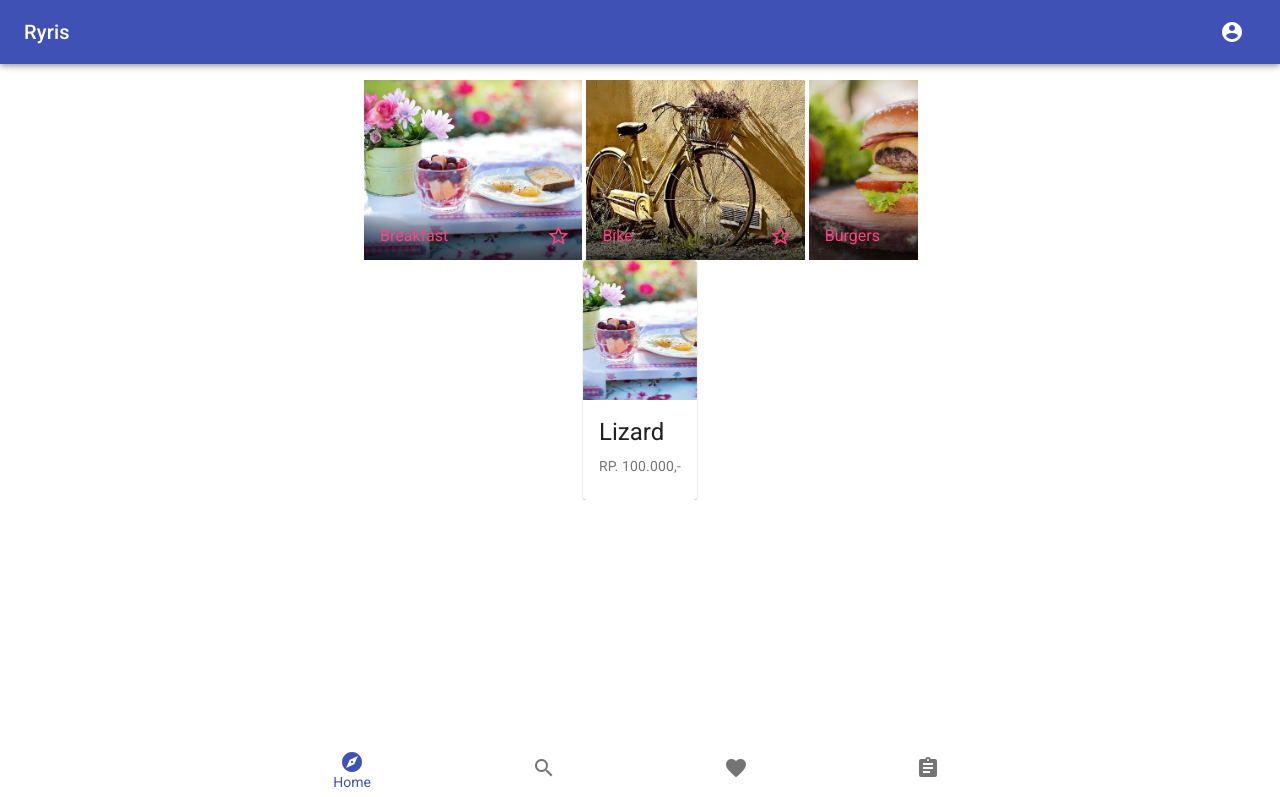
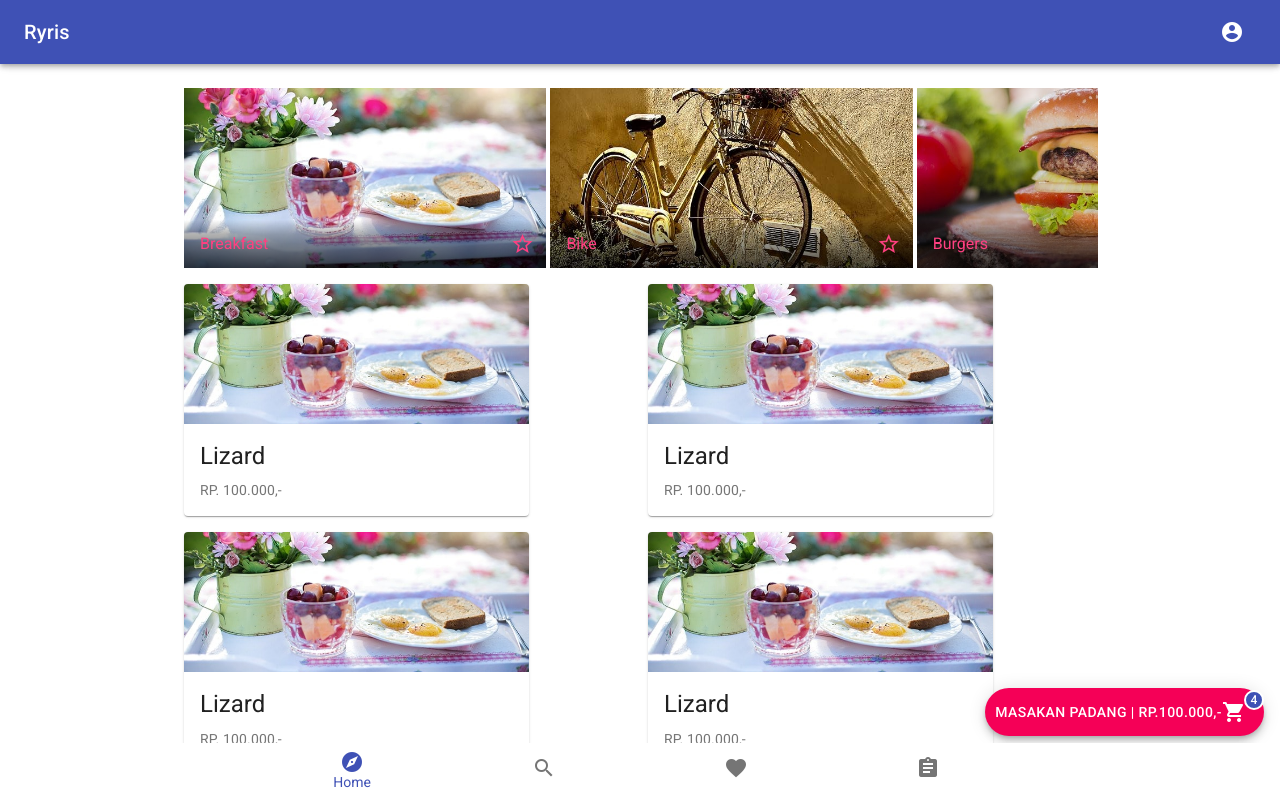
Before and after one commit to ryfazrin/ryris-template, a React (Create React App) app: page / in a window 1280 px wide. Shown: the top 797 px of the page. Built offline with nearby package versions, Linux system fonts and the light colour scheme.

Commit message:
Add clean Component for Home Page. Banner & CardCategory

```diff
--- /dev/null
+++ b/src/components/homeComponents/Banner.js
@@ -0,0 +1,68 @@
+import {Icon, IconButton, ImageListItem, ImageList, ImageListItemBar, makeStyles } from "@material-ui/core";
+
+const useStyles = makeStyles((theme) => ({
+    banner: {
+      flexWrap: 'nowrap',
+      // Promote the list into his own layer on Chrome. This cost memory but helps keeping high FPS.
+      transform: 'translateZ(0)',
+    },
+    category: {
+      marginTop: '1rem',
+    },
+    title: {
+      color: theme.palette.secondary.light,
+    },
+    titleBar: {
+      background: 'linear-gradient(to top, rgba(0,0,0,0.7) 0%, rgba(0,0,0,0.3) 70%, rgba(0,0,0,0) 100%)',
+    },
+}));
+
+function Banner() {
+    const classes = useStyles();
+    return(
+      <ImageList className={classes.banner} cols={2.5}>
+        {itemData.map((item) => (
+          <ImageListItem key={item.img}>
+            <img src={item.img} alt={item.title} />
+            <ImageListItemBar
+              title={item.title}
+              classes={{
+                root: classes.titleBar,
+                title: classes.title,
+              }}
+              actionIcon={
+                <IconButton aria-label={`star ${item.title}`}>
+                    <Icon className={classes.title}>star_outlined</Icon>
+                </IconButton>
+              }
+            />
+          </ImageListItem>
+        ))}
+      </ImageList>
+    );
+}
+
+const itemData = [
+  {
+      img: 'images/breakfast.jpg',
+      title: 'Breakfast',
+  },
+  {
+      img: 'images/bike.jpg',
+      title: 'Bike',
+  },
+  {
+      img: 'images/burgers.jpg',
+      title: 'Burgers',
+  },
+  {
+      img: 'images/camera.jpg',
+      title: 'Camera',
+  },
+  {
+      img: 'images/vegetables.jpg',
+      title: 'Vegetables',
+  }
+];
+
+export default Banner;
--- /dev/null
+++ b/src/components/homeComponents/CardCategory.js
@@ -0,0 +1,34 @@
+import {Card, CardActionArea, CardContent, CardMedia, Typography, makeStyles } from "@material-ui/core";
+
+const useStyles = makeStyles(() => ({
+    root: {
+      maxWidth: 345,
+    },
+    media:{
+      height: 140,
+    },
+}));
+
+function CardCategory() {
+    const classes = useStyles();
+    return(
+      <Card className={classes.root}>
+        <CardActionArea>
+          <CardMedia
+            className={classes.media}
+            image="images/breakfast.jpg"
+            title="breakfast" />
+          <CardContent>
+            <Typography gutterBottom variant="h5" component="h2">
+              Lizard
+            </Typography>
+            <Typography variant="body2" color="textSecondary" component="p">
+              RP. 100.000,-
+            </Typography>
+          </CardContent>
+        </CardActionArea>
+      </Card>
+    );
+}
+
+export default CardCategory;
--- a/src/pages/Home.js
+++ b/src/pages/Home.js
@@ -1,124 +1,79 @@
-import { Icon, IconButton, ImageListItem, makeStyles, ImageList, ImageListItemBar, Container, Card, CardActionArea, CardContent, CardMedia, Typography } from '@material-ui/core';
+import { makeStyles, withStyles, Container, Grid, Fab, Icon, IconButton, Badge } from '@material-ui/core';
+import Banner from '../components/homeComponents/Banner';
+import CardCategory from '../components/homeComponents/CardCategory';
 
 const useStyles = makeStyles((theme) => ({
     root: {
       display: 'flex',
       flexWrap: 'wrap',
-      justifyContent: 'space-around',
-      overflow: 'hidden',
-      backgroundColor: theme.palette.background.paper,
       marginTop: '1rem',
       marginBottom: '5rem',
     },
-    banner: {
-      flexWrap: 'nowrap',
-      // Promote the list into his own layer on Chrome. This cost memory but helps keeping high FPS.
-      transform: 'translateZ(0)',
+    extendedIcon: {
+      marginRight: theme.spacing(1),
     },
-    category: {
-      marginTop: '1rem',
-    },
-    title: {
-      color: theme.palette.secondary.light,
-    },
-    titleBar: {
-      background: 'linear-gradient(to top, rgba(0,0,0,0.7) 0%, rgba(0,0,0,0.3) 70%, rgba(0,0,0,0) 100%)',
-    },
-    media:{
-      height: 140,
+    fab: {
+      position: 'fixed',
+      padding: '0 10px',
+      bottom: theme.spacing(8),
+      right: theme.spacing(2),
     },
 }));
 
+const StyledBadge = withStyles((theme) => ({
+  badge: {
+    // top: 13,
+    border: `2px solid ${theme.palette.background.paper}`,
+    padding: '0 4px',
+  },
+}))(Badge);
 
 function Home() {
     const classes = useStyles();
 
     return(
-        <Container className={classes.root} maxWidth="sm">
-            {/* banner */}
-            <ImageList className={classes.banner} cols={2.5}>
-              {itemData.map((item) => (
-                <ImageListItem key={item.img}>
-                  <img src={item.img} alt={item.title} />
-                  <ImageListItemBar
-                    title={item.title}
-                    classes={{
-                      root: classes.titleBar,
-                      title: classes.title,
-                    }}
-                    actionIcon={
-                      <IconButton aria-label={`star ${item.title}`}>
-                          <Icon className={classes.title}>star_outlined</Icon>
-                      </IconButton>
-                    }
-                  />
-                </ImageListItem>
-              ))}
-            </ImageList>
+      <Container maxWidth="md">
+        <Grid className={classes.root} container spacing={2} display='flex'>
 
-            {/* Category */}
-            {/* <ImageList className={classes.category}>
-                {itemData.map((item) => (
-                    <ImageListItem key={item.img}>
-                        <img src={item.img} alt={item.title} />
-                        <ImageListItemBar
-                            title={item.title}
-                            classes={{
-                                root: classes.titleBar,
-                                title: classes.title,
-                            }}
-                            actionIcon={
-                                <IconButton aria-label={`star ${item.title}`}>
-                                    <Icon className={classes.title}>star_outlined</Icon>
-                                </IconButton>
-                            }
-                        />
-                    </ImageListItem>
-                ))}
-            </ImageList> */}
+            <Grid item xs={12}>
+              {/* banner */}
+              <Banner />
+            </Grid>
 
-            {/* Card */}
-            <Card>
-              <CardActionArea>
-                <CardMedia
-                  className={classes.media}
-                  image="images/breakfast.jpg"
-                  title="breakfast" />
-              </CardActionArea>
-              <CardContent>
-                <Typography gutterBottom variant="h5" component="h2">
-                  Lizard
-                </Typography>
-                <Typography variant="body2" color="textSecondary" component="p">
-                  RP. 100.000,-
-                </Typography>
-              </CardContent>
-            </Card>
-        </Container>
+            <Grid item xs={12} alignContent='center'>
+              <Grid container spacing={2}>
+                {/* Card Category */}
+                <Grid item xs={6}>
+                  <CardCategory />
+                </Grid>
+                <Grid item xs={6}>
+                  <CardCategory />
+                </Grid>
+                <Grid item xs={6}>
+                  <CardCategory />
+                </Grid>
+                <Grid item xs={6}>
+                  <CardCategory />
+                </Grid>
+              </Grid>
+            </Grid>
+
+            <Grid item xs={12}>
+              {/* banner */}
+              <Banner />
+            </Grid>
+
+        </Grid>
+
+        <Fab variant="extended" color="secondary" className={classes.fab}>
+          Masakan Padang | Rp.100.000,-
+          <StyledBadge badgeContent={4} color="primary">
+            <Icon className={classes.extendedIcon}>shopping_cart</Icon>
+          </StyledBadge>
+        </Fab>
+
+      </Container>
     );
 }
 
-const itemData = [
-    {
-        img: 'images/breakfast.jpg',
-        title: 'Breakfast',
-    },
-    {
-        img: 'images/bike.jpg',
-        title: 'Bike',
-    },
-    {
-        img: 'images/burgers.jpg',
-        title: 'Burgers',
-    },
-    {
-        img: 'images/camera.jpg',
-        title: 'Camera',
-    },
-    {
-        img: 'images/vegetables.jpg',
-        title: 'Vegetables',
-    }
-];
-
 export default Home;
```
